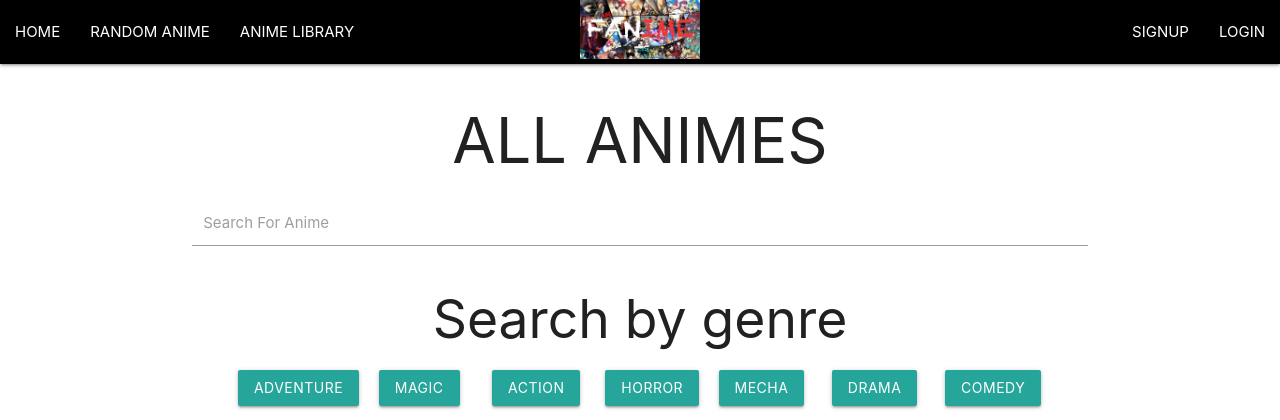
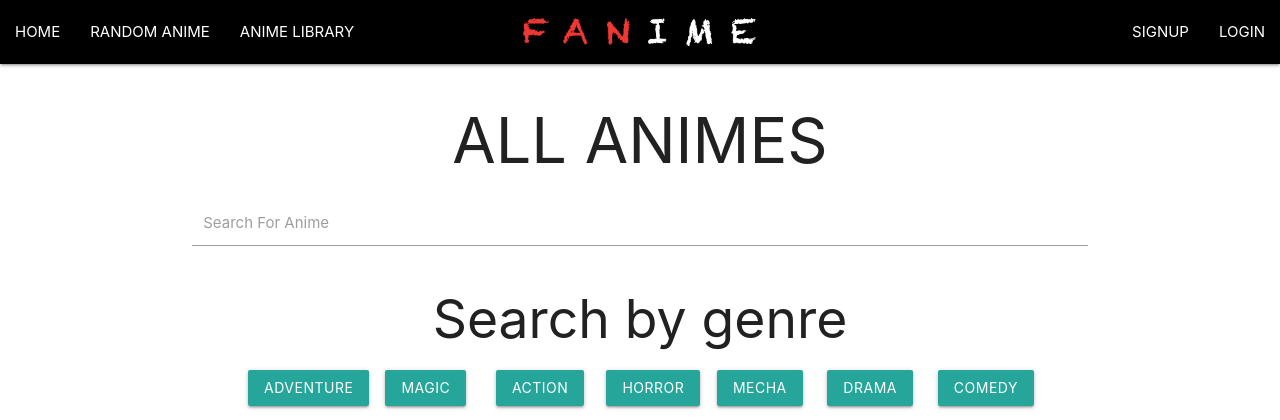
Before and after one commit to n8dizonmustard/fanime, a Django app: page /last/ in a window 1280 px wide. Shown: the top 420 px of the page. Run offline with Django 3.2, Linux system fonts and the light colour scheme; data that the repository does not hold is empty.

Commit message:
change logo

```diff
--- a/fanime/fanime_app/templates/base.html
+++ b/fanime/fanime_app/templates/base.html
@@ -17,8 +17,8 @@
         <nav>
             <div class="nav-wrapper black">
                 <ul>
-                    <li><a href="/" class="center brand-logo red-text"><img src="/static/images/fanime.png" alt=""
-                                width="120px" height="90%"></a>
+                    <li><a href="/" class="center brand-logo red-text"><img src="/static/images/fanime-text.png" alt=""
+                                width="250px" height="90%" style="margin-top:3%"></a>
                     </li>
                 </ul>
                 <ul>
--- a/fanime/fanime_app/templates/library.html
+++ b/fanime/fanime_app/templates/library.html
@@ -12,6 +12,7 @@
         <input id="input_text" type="text">
         <label for="input_text">Search For Anime</label>
     </div>
+    </form>
     <!-- sending over the category the user picks to urls -->
     <h2 class="center">Search by genre</h2>
     <div class="row">
```
Also changed, not shown: fanime/fanime_app/templates/profile.html (+11 -2 lines), fanime/fanime_app/static/images/fanime-text.png (added), fanime/fanime_app/static/images/fanime-text2.png (added).
